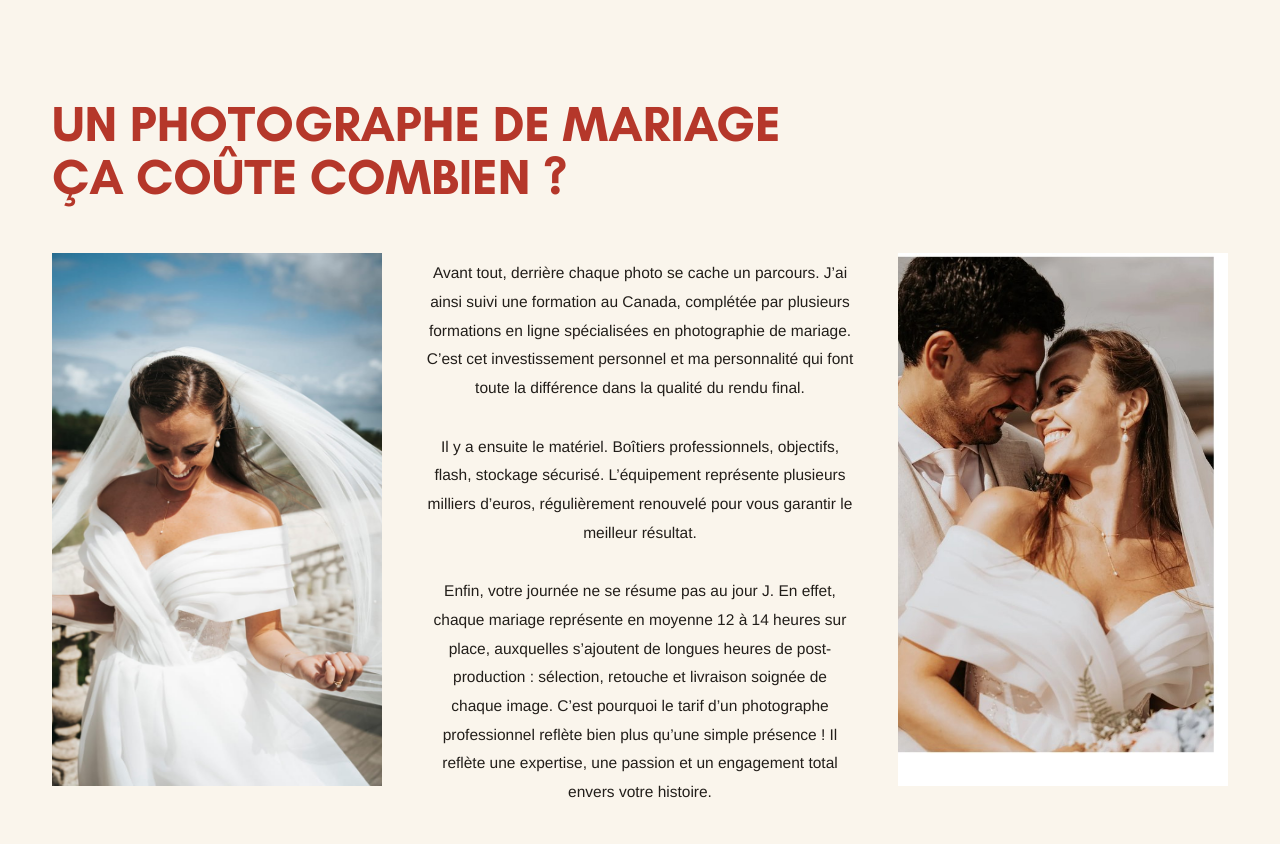
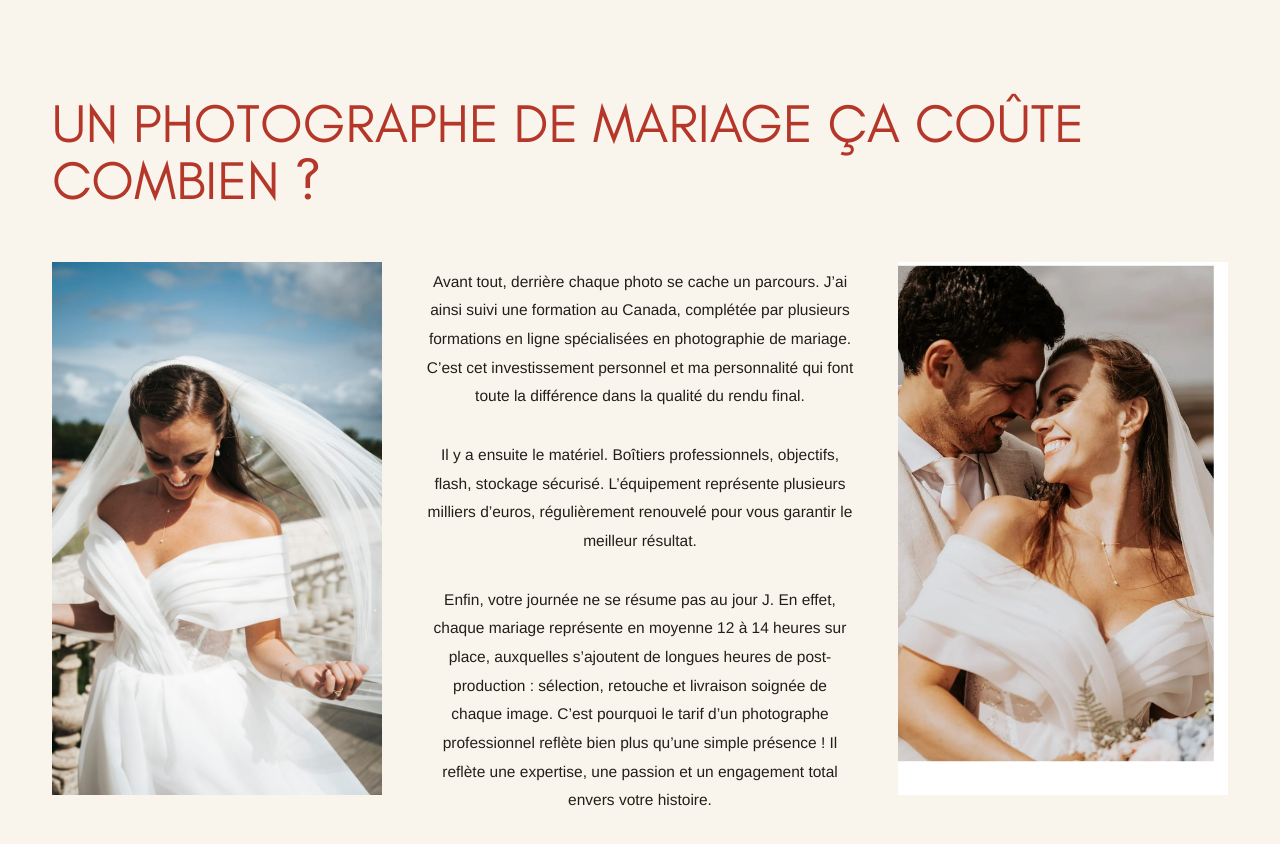
Before and after one commit to saslandeco-cmyk/tioto-photographe, a Next.js app: page / in a window 1280 px wide. Shown: the part 5471-6315 px from the top of the page. Built offline with nearby package versions, Linux system fonts and the light colour scheme.

Commit message:
Adjust Pricing title styles in CSS

```diff
--- a/app/components/Pricing.module.css
+++ b/app/components/Pricing.module.css
@@ -5,13 +5,13 @@
 
 .title {
   font-family: var(--font-glacial);
-  font-weight: 700;
+  font-weight: 400;
   text-transform: uppercase;
   color: var(--red);
-  font-size: clamp(28px, 4vw, 50px);
+  font-size: 54px;
   line-height: 1.05;
   margin: 0 0 50px;
-  max-width: 26ch;
+  max-width: 100;
 }
 
 .grid {
```
